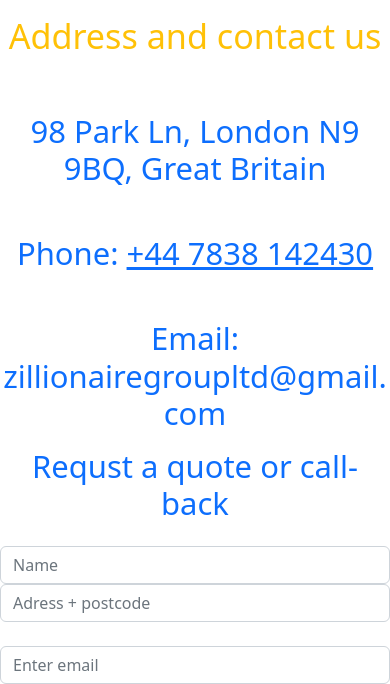
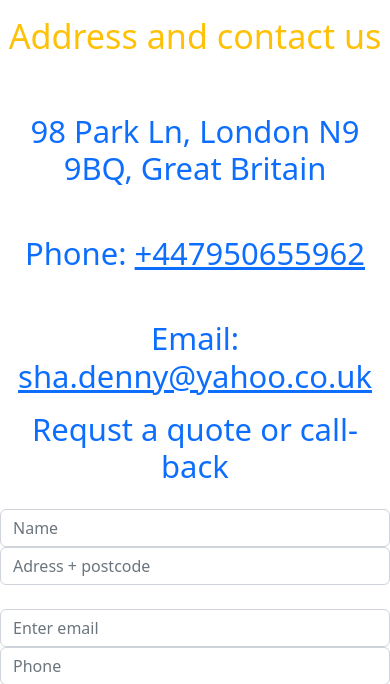
Before and after one commit to danda1999/Removals_Web, a Django app: page /Contacts/ in a window 390 px wide. Shown: the part 362-1046 px from the top of the page. Run offline with Django 5.2, Linux system fonts and the light colour scheme.

Commit message:
Phone number

```diff
--- a/WebSite/templates/Contact.html
+++ b/WebSite/templates/Contact.html
@@ -15,10 +15,10 @@
       98 Park Ln, London N9 9BQ, Great Britain
     </p>
     <p class="text-break text-center display-5 mt-5">
-      <b>Phone:</b> <a href="tel:+447838142430">+44 7838 142430</a>
+      <b>Phone:</b> <a href="tel:+447950655962">+447950655962</a>
     </p>
     <p class="text-break text-center display-5 mt-5">
-      <b>Email:</b> zillionairegroupltd@gmail.com
+      <b>Email:</b> <a href="mailto:sha.denny@yahoo.co.uk?subject=Contacts">sha.denny@yahoo.co.uk</a>
     </p>
   </div>
   <div class="col-md-6 col-sm-12 text-primary">
```
